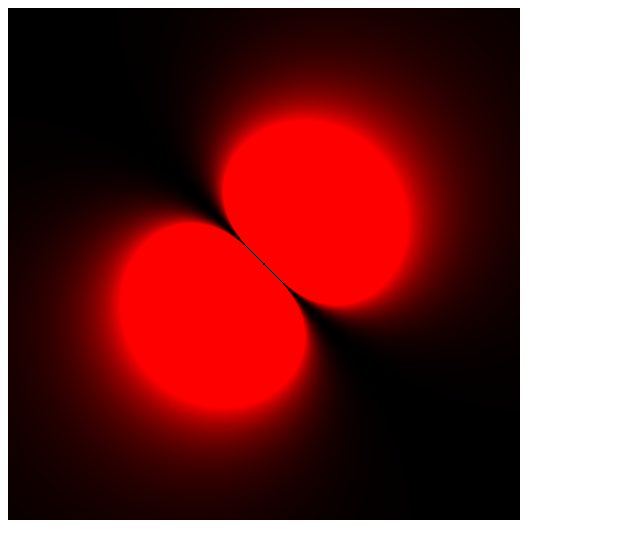
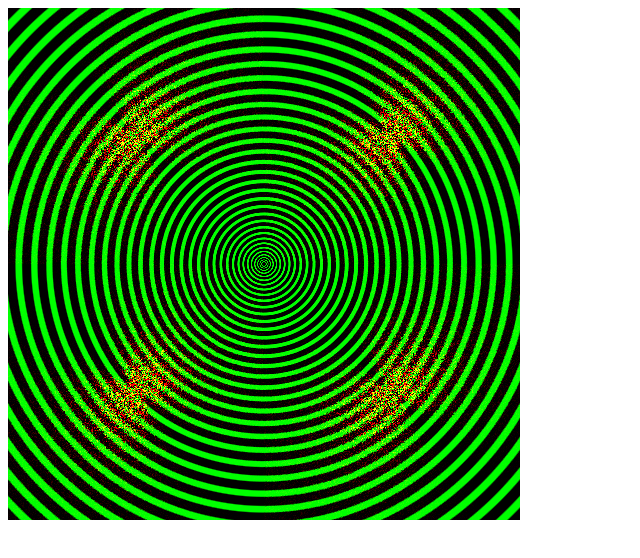
Before and after one commit to Ugon/ocean-waves, a plain HTML site: page index.html in a window 1280 px wide. Shown: the whole page, without its empty margins (0-640 px from the left). Drawn offline with Linux system fonts and the light colour scheme.

Commit message:
implemented height after time t

```diff
--- a/index.html
+++ b/index.html
@@ -23,12 +23,12 @@
     }
 </script>
 
-<script id="init-height-in-frequency-fragment-shader" type="x-shader/x-fragment">
+<script id="height-init-in-frequency-fragment-shader" type="x-shader/x-fragment">
     precision highp float;
 
     varying vec2 v_position; //[-1, 1]
 
-    uniform sampler2D u_randomPairs;
+    uniform sampler2D u_randomComplexNumbers;
     uniform vec2 u_windVector;
     uniform vec2 u_transformSize; //(WIDTH, HEIGHT)
     uniform vec2 u_areaSize;      //size of rendered area (eg. 100km x 100km)
@@ -53,10 +53,65 @@
         float V = length(u_windVector);
         float L = V * V / g;
 
-        float Ph = pow(e, (-1.0 / square(klen * L))) * square(dot(normalize(k), normalize(u_windVector))) / (klen * klen * klen * klen);
+        float Ph = pow(e, (-1.0 / square(klen * L))) * square(dot(normalize(k), normalize(u_windVector))) / square(klen * klen);
+        float sqrtPh = sqrt(Ph * 0.5);
 
-        vec4 randomPair = texture2D(u_randomPairs, v_position);
-        gl_FragColor = vec4(Ph, 0, 0, 1);
+        vec2 randomComplexNumber = texture2D(u_randomComplexNumbers, v_position).xy;
+        vec2 h0 = randomComplexNumber * sqrtPh;
+
+        gl_FragColor = vec4(h0, 0, 1);
+    }
+</script>
+
+<script id="height-after-t-in-frequency-fragment-shader" type="x-shader/x-fragment">
+    precision highp float;
+
+    varying vec2 v_position; //[-1, 1]
+
+    uniform sampler2D u_h0;
+    uniform vec2 u_transformSize; //(WIDTH, HEIGHT)
+    uniform vec2 u_areaSize;      //size of rendered area (eg. 100km x 100km)
+    uniform float u_t;
+
+    float PI = 3.14159265359;
+    float e =  2.71828182846;
+    float g =  9.81;
+
+    float square(float a){
+        return a * a;
+    }
+
+    float omega(float klen){
+        return sqrt(g * klen);
+    }
+
+    vec2 complexTryg(float alpha){
+        return vec2(cos(alpha), sin(alpha));
+    }
+
+    vec2 complexMult(vec2 a, vec2 b){
+        return vec2(a.x * b.x - a.y * b.y, a.x * b.y + a.y + b.x);
+    }
+
+    vec2 complexConj(vec2 a){
+        return vec2(a.x, -a.y);
+    }
+
+    void main(void) {
+        float n2 = v_position.x * u_transformSize.x; //2 * n
+        float m2 = v_position.y * u_transformSize.y; //2 * m
+
+        float kx = PI * n2 / u_areaSize.x;
+        float ky = PI * m2 / u_areaSize.y;
+        vec2 k = vec2(kx, ky);
+        float klen = length(k);
+
+        vec2 h0k = texture2D(u_h0, v_position).xy;
+        vec2 h0minusk = texture2D(u_h0, -v_position).xy;
+
+        vec2 hkt = complexMult(h0k, complexTryg(omega(klen) * u_t)) + complexMult(complexConj(h0minusk), complexTryg(-omega(klen) * u_t));
+
+        gl_FragColor = vec4(hkt, 0, 1);
     }
 </script>
 
@@ -75,12 +130,15 @@
     var passPositionVertexShaderSource = document.getElementById('pass-position-vertex-shader').text;
     var passPositionVertexShader = buildVertexShader(gl, passPositionVertexShaderSource);
 
-    var initHeightInFrequencyFragmentShaderSource = document.getElementById('init-height-in-frequency-fragment-shader').text;
-    var initHeightInFrequencyFragmentShader = buildFragmentShader(gl, initHeightInFrequencyFragmentShaderSource);
+    var heightInitInFrequencyFragmentShaderSource = document.getElementById('height-init-in-frequency-fragment-shader').text;
+    var heightInitInFrequencyFragmentShader = buildFragmentShader(gl, heightInitInFrequencyFragmentShaderSource);
+
+    var heightAfterTInFrequencyFragmentShaderSource = document.getElementById('height-after-t-in-frequency-fragment-shader').text;
+    var heightAfterTInFrequencyFragmentShader = buildFragmentShader(gl, heightAfterTInFrequencyFragmentShaderSource);
 
 
     /*****************************************************************/
-    /********************INIT HEIGHT IN FREQUENCY*********************/
+    /*************************INIT TEXTURES***************************/
     /*****************************************************************/
     var randomNormalPairs = [];
     for (var i = 0; i < HEIGHT * WIDTH; i++){
@@ -90,33 +148,72 @@
         randomNormalPairs.push(0);
     }
 
-    var randomNormalPairsTexture = buildDataTexture(gl, UNIT_TEXTURE_RANDOM_NORMAL_PAIR, WIDTH, HEIGHT, new Float32Array(randomNormalPairs));
-
-    var programData = buildProgramData(gl, passPositionVertexShader, initHeightInFrequencyFragmentShader,
-        { 'a_position': A_POSITION_INDEX });
-
-    gl.useProgram(programData.program);
-    gl.uniform1i(programData.uniformLocations['u_randomPairs'], UNIT_TEXTURE_RANDOM_NORMAL_PAIR);
-    gl.uniform2f(programData.uniformLocations['u_windVector'], WIND_X, WIND_Y);
-    gl.uniform2f(programData.uniformLocations['u_transformSize'], HEIGHT, WIDTH);
-    gl.uniform2f(programData.uniformLocations['u_areaSize'], X_SIZE, Y_SIZE);
-
-    var buffer = gl.createBuffer();
-    gl.bindBuffer(gl.ARRAY_BUFFER, buffer);
-    gl.bufferData(
-        gl.ARRAY_BUFFER,
-        new Float32Array([
-            -1.0, -1.0,
-             1.0, -1.0,
-            -1.0,  1.0,
-            -1.0,  1.0,
-             1.0, -1.0,
-             1.0,  1.0]),
-        gl.STATIC_DRAW);
+    var randomNormalPairsTexture     = buildDataTexture(gl, UNIT_TEXTURE_RANDOM_NORMAL_PAIRS,      WIDTH, HEIGHT, new Float32Array(randomNormalPairs));
+    var initHeightInFrequencyTexture = buildDataTexture(gl, UNIT_TEXTURE_INIT_HEIGHT_IN_FREQUENCY, WIDTH, HEIGHT, null);
 
 
-    gl.enableVertexAttribArray(programData.attribLocations['a_position']);
-    gl.vertexAttribPointer(programData.attribLocations['a_position'], 2, gl.FLOAT, false, 0, 0);
 
+    /*****************************************************************/
+    /***********************INIT FRAMEBUFFERS*************************/
+    /*****************************************************************/
+    var initHeightInFrequencyFramebuffer = buildFramebuffer(gl, initHeightInFrequencyTexture);
+
+
+    /*****************************************************************/
+    /***********************BUILD PROGRAMS****************************/
+    /*****************************************************************/
+    var initHeightInFrequencyProgram = buildProgramData(gl, passPositionVertexShader, heightInitInFrequencyFragmentShader,
+        { 'a_position': A_POSITION_INDEX });
+    gl.useProgram(initHeightInFrequencyProgram.program);
+    gl.uniform1i(initHeightInFrequencyProgram.uniformLocations['u_randomComplexNumbers'], UNIT_TEXTURE_RANDOM_NORMAL_PAIRS);
+    gl.uniform2f(initHeightInFrequencyProgram.uniformLocations['u_windVector'], WIND_X, WIND_Y);
+    gl.uniform2f(initHeightInFrequencyProgram.uniformLocations['u_transformSize'], HEIGHT, WIDTH);
+    gl.uniform2f(initHeightInFrequencyProgram.uniformLocations['u_areaSize'], X_SIZE, Y_SIZE);
+
+    var heightAfterTInFrequencyProgram = buildProgramData(gl, passPositionVertexShader, heightAfterTInFrequencyFragmentShader,
+        { 'a_position': A_POSITION_INDEX });
+    gl.useProgram(heightAfterTInFrequencyProgram.program);
+    gl.uniform1i(heightAfterTInFrequencyProgram.uniformLocations['u_h0'], UNIT_TEXTURE_INIT_HEIGHT_IN_FREQUENCY);
+    gl.uniform2f(heightAfterTInFrequencyProgram.uniformLocations['u_transformSize'], HEIGHT, WIDTH);
+    gl.uniform2f(heightAfterTInFrequencyProgram.uniformLocations['u_areaSize'], X_SIZE, Y_SIZE);
+    gl.uniform1f(heightAfterTInFrequencyProgram.uniformLocations['u_t'], 1.0);
+
+    /*****************************************************************/
+    /****************RENDER INIT HEIGHT IN FREQUENCY******************/
+    /*****************************************************************/
+
+    gl.enableVertexAttribArray(A_POSITION_INDEX);
+
+    var fullscreenVertexBuffer = gl.createBuffer();
+    gl.bindBuffer(gl.ARRAY_BUFFER, fullscreenVertexBuffer);
+    gl.bufferData(gl.ARRAY_BUFFER, new Float32Array([-1.0, -1.0, 1.0, -1.0, -1.0, 1.0, -1.0, 1.0, 1.0, -1.0, 1.0, 1.0]), gl.STATIC_DRAW);
+
+
+
+    gl.bindBuffer(gl.ARRAY_BUFFER, fullscreenVertexBuffer);
+    gl.vertexAttribPointer(A_POSITION_INDEX, 2, gl.FLOAT, false, 0, 0);
+
+
+
+    gl.useProgram(initHeightInFrequencyProgram.program);
+    gl.bindFramebuffer(gl.FRAMEBUFFER, initHeightInFrequencyFramebuffer);
     gl.drawArrays(gl.TRIANGLES, 0, 6);
+
+
+
+    gl.useProgram(heightAfterTInFrequencyProgram.program);
+    gl.bindFramebuffer(gl.FRAMEBUFFER, null);
+    gl.drawArrays(gl.TRIANGLES, 0, 6);
+
+
+    var time = 0.0;
+
+    var nextFrame = function(){
+        time += 0.1;
+        gl.uniform1f(heightAfterTInFrequencyProgram.uniformLocations['u_t'], time);
+        gl.drawArrays(gl.TRIANGLES, 0, 6);
+        setTimeout(nextFrame, 10);
+    }
+
+    nextFrame();
 </script>
--- a/parameters.js
+++ b/parameters.js
@@ -3,7 +3,8 @@ var HEIGHT = 		512;
 
 var A_POSITION_INDEX = 0;
 
-var UNIT_TEXTURE_RANDOM_NORMAL_PAIR = 0;
+var UNIT_TEXTURE_RANDOM_NORMAL_PAIRS = 0;
+var UNIT_TEXTURE_INIT_HEIGHT_IN_FREQUENCY = 1;
 
 var WIND_X = 12;
 var WIND_Y = 12;
--- a/webgl-boilerplate.js
+++ b/webgl-boilerplate.js
@@ -63,3 +63,10 @@ var buildTexture = function(gl, unit, target, level, internalformat, width, heig
 var buildDataTexture = function(gl, unit, width, height, pixels){
 	return buildTexture(gl, unit, gl.TEXTURE_2D, 0, gl.RGBA, width, height, 0, gl.RGBA, gl.FLOAT, pixels, gl.REPEAT, gl.REPEAT, gl.NEAREST, gl.NEAREST);
 }
+
+var buildFramebuffer = function(gl, texture){
+	var framebuffer = gl.createFramebuffer();
+    gl.bindFramebuffer(gl.FRAMEBUFFER, framebuffer);
+    gl.framebufferTexture2D(gl.FRAMEBUFFER, gl.COLOR_ATTACHMENT0, gl.TEXTURE_2D, texture, 0);
+    return framebuffer;
+}
```
